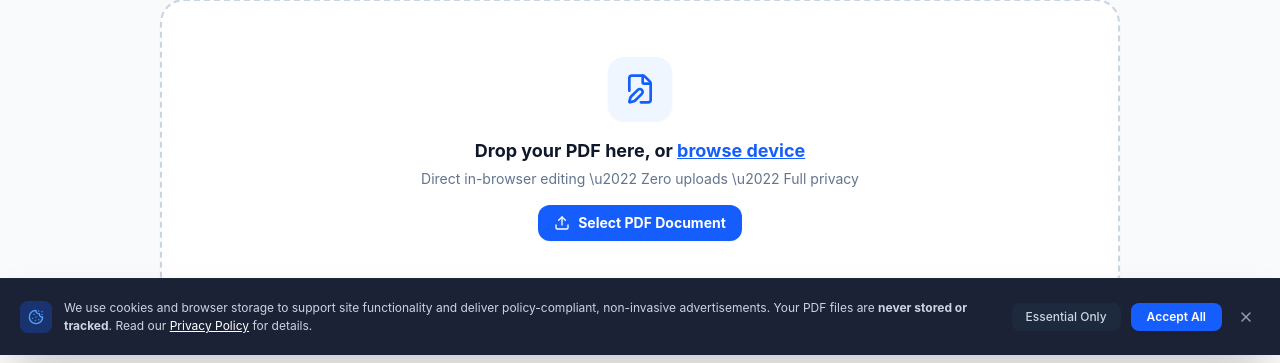
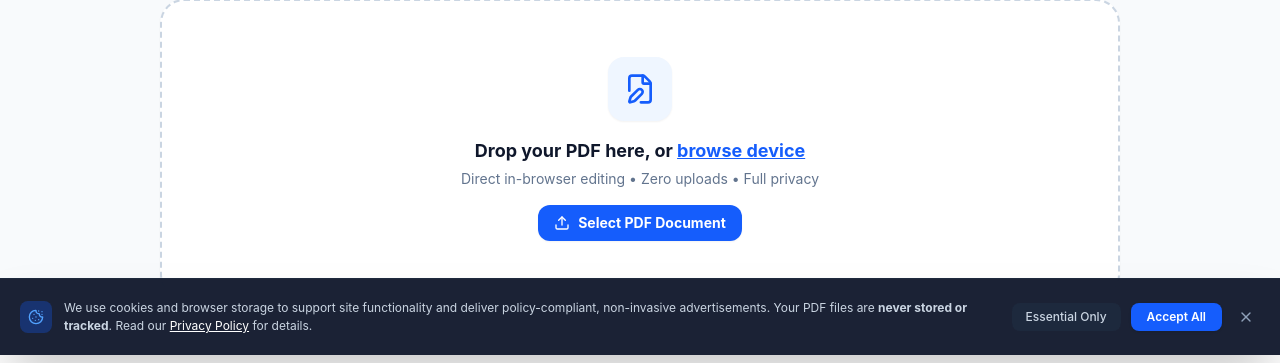
Before and after one commit to kailash494/nopaypdf, a PHP site: page /edit-pdf in a window 1280 px wide. Shown: the part 445-808 px from the top of the page. Run offline with PHP 8.4, Linux system fonts and the light colour scheme; some libraries are stand-ins or nearby versions.

Commit message:
fix(edit-pdf): fix bullet rendering, allow Cloudflare analytics in CSP, and clean comments

```diff
--- a/assets/js/tools/crop-pdf.js
+++ b/assets/js/tools/crop-pdf.js
@@ -138,7 +138,7 @@
                 marginsPt.left = 0;
 
                 docFilename.textContent = file.name;
-                docMeta.textContent = `${totalPages} page${totalPages === 1 ? '' : 's'} \u2022 ${PDFCore.formatBytes(file.size)}`;
+                docMeta.textContent = `${totalPages} page${totalPages === 1 ? '' : 's'} • ${PDFCore.formatBytes(file.size)}`;
                 cropTotalPageNum.textContent = String(totalPages);
                 cropCurrentPageNum.textContent = '1';
 
--- a/assets/js/tools/edit-pdf/main.js
+++ b/assets/js/tools/edit-pdf/main.js
@@ -191,7 +191,7 @@
 
             // Update UI headers
             if (docTitleEl) docTitleEl.textContent = fileName;
-            if (docMetaEl) docMetaEl.textContent = `${currentPdfProxy.numPages} pages \u2022 100% Client-Side`;
+            if (docMetaEl) docMetaEl.textContent = `${currentPdfProxy.numPages} pages • 100% Client-Side`;
             if (exportFilenameInput) {
                 const baseName = fileName.replace(/\.[^/.]+$/, '');
                 exportFilenameInput.value = `${baseName}-edited.pdf`;
--- a/assets/js/tools/edit-pdf/pdf-exporter.js
+++ b/assets/js/tools/edit-pdf/pdf-exporter.js
@@ -113,7 +113,7 @@
             const hasEdits = blocks.some(b => b.modified || b.deleted);
             if (!hasEdits) return;
 
-            // 1. Surgical Sejda-Style Content Stream Removal
+            // 1. Surgical Content Stream Removal
             let removedBlockIds = new Set();
             if (window.ContentStreamEditor && typeof window.ContentStreamEditor.removeEditedTextRuns === 'function') {
                 try {
--- a/assets/js/tools/edit-pdf/text-extractor.js
+++ b/assets/js/tools/edit-pdf/text-extractor.js
@@ -4,7 +4,7 @@
  * Exact operator-level fill color extraction from page.getOperatorList(),
  * mathematical vector background detection for headers/table rows,
  * pure white (#FFFFFF) vector page defaults (zero pixel sampling on white pages),
- * constituent rawRuns storage for Sejda-style content-stream removal,
+ * constituent rawRuns storage for surgical content-stream removal,
  * and high-DPI halo pixel sampling fallback for image backgrounds.
  *
  * 100% Client-Side. Permissive MIT / Apache 2.0 compatible.
--- a/assets/js/tools/grayscale-pdf.js
+++ b/assets/js/tools/grayscale-pdf.js
@@ -111,7 +111,7 @@
 
                 // Update UI Header
                 docFilename.textContent = file.name;
-                docMeta.textContent = `${totalPages} page${totalPages === 1 ? '' : 's'} \u2022 ${PDFCore.formatBytes(file.size)}`;
+                docMeta.textContent = `${totalPages} page${totalPages === 1 ? '' : 's'} • ${PDFCore.formatBytes(file.size)}`;
 
                 // Switch Panels
                 uploadPanel.classList.add('hidden');
--- a/assets/js/tools/ocr-pdf.js
+++ b/assets/js/tools/ocr-pdf.js
@@ -111,7 +111,7 @@
                 totalPages = loaded.numPages;
 
                 docFilename.textContent = file.name;
-                docMeta.textContent = `${totalPages} page${totalPages === 1 ? '' : 's'} \u2022 ${PDFCore.formatBytes(file.size)}`;
+                docMeta.textContent = `${totalPages} page${totalPages === 1 ? '' : 's'} • ${PDFCore.formatBytes(file.size)}`;
 
                 // Show speed advisory if document has many pages
                 if (totalPages > 15) {
--- a/assets/js/tools/sign-annotate-pdf.js
+++ b/assets/js/tools/sign-annotate-pdf.js
@@ -195,7 +195,7 @@
 
                 // Update UI Header
                 docFilename.textContent = file.name;
-                docMeta.textContent = `${totalPages} page${totalPages === 1 ? '' : 's'} \u2022 ${PDFCore.formatBytes(file.size)}`;
+                docMeta.textContent = `${totalPages} page${totalPages === 1 ? '' : 's'} • ${PDFCore.formatBytes(file.size)}`;
                 totalPageNumEl.textContent = String(totalPages);
                 currentPageNumEl.textContent = '1';
 
--- a/router.php
+++ b/router.php
@@ -11,7 +11,7 @@ header('X-Content-Type-Options: nosniff');
 header('X-Frame-Options: SAMEORIGIN');
 header('Referrer-Policy: strict-origin-when-cross-origin');
 header('Permissions-Policy: camera=(), microphone=(), geolocation=(), payment=(), usb=()');
-header("Content-Security-Policy: default-src 'self'; script-src 'self' 'unsafe-inline' 'wasm-unsafe-eval' https://unpkg.com https://cdnjs.cloudflare.com https://cdn.jsdelivr.net https://pagead2.googlesyndication.com https://fundingchoicesmessages.google.com; style-src 'self' 'unsafe-inline' https://fonts.googleapis.com; img-src 'self' data: blob: https:; font-src 'self' data: https://fonts.gstatic.com https://cdn.jsdelivr.net; worker-src 'self' blob: https://cdnjs.cloudflare.com https://cdn.jsdelivr.net; connect-src 'self' data: blob: https://unpkg.com https://cdnjs.cloudflare.com https://cdn.jsdelivr.net https://fonts.googleapis.com https://fonts.gstatic.com https://tessdata.projectnaptha.com https://pagead2.googlesyndication.com; frame-src 'self' https://googleads.g.doubleclick.net https://tpc.googlesyndication.com https://fundingchoicesmessages.google.com; object-src 'none'; base-uri 'self'; frame-ancestors 'self';");
+header("Content-Security-Policy: default-src 'self'; script-src 'self' 'unsafe-inline' 'wasm-unsafe-eval' https://unpkg.com https://cdnjs.cloudflare.com https://cdn.jsdelivr.net https://pagead2.googlesyndication.com https://fundingchoicesmessages.google.com https://static.cloudflareinsights.com; style-src 'self' 'unsafe-inline' https://fonts.googleapis.com; img-src 'self' data: blob: https:; font-src 'self' data: https://fonts.gstatic.com https://cdn.jsdelivr.net; worker-src 'self' blob: https://cdnjs.cloudflare.com https://cdn.jsdelivr.net; connect-src 'self' data: blob: https://unpkg.com https://cdnjs.cloudflare.com https://cdn.jsdelivr.net https://fonts.googleapis.com https://fonts.gstatic.com https://tessdata.projectnaptha.com https://pagead2.googlesyndication.com https://cloudflareinsights.com; frame-src 'self' https://googleads.g.doubleclick.net https://tpc.googlesyndication.com https://fundingchoicesmessages.google.com; object-src 'none'; base-uri 'self'; frame-ancestors 'self';");
 
 $uri = parse_url($_SERVER['REQUEST_URI'], PHP_URL_PATH) ?? '/';
 $uri = rawurldecode($uri);
--- a/scripts/build-static.php
+++ b/scripts/build-static.php
@@ -194,7 +194,7 @@ $headersContent = <<<'HEADERS'
   X-Frame-Options: SAMEORIGIN
   Referrer-Policy: strict-origin-when-cross-origin
   Permissions-Policy: camera=(), microphone=(), geolocation=(), payment=(), usb=()
-  Content-Security-Policy: default-src 'self'; script-src 'self' 'unsafe-inline' 'wasm-unsafe-eval' https://unpkg.com https://cdnjs.cloudflare.com https://cdn.jsdelivr.net https://pagead2.googlesyndication.com https://fundingchoicesmessages.google.com; style-src 'self' 'unsafe-inline' https://fonts.googleapis.com; img-src 'self' data: blob: https:; font-src 'self' data: https://fonts.gstatic.com https://cdn.jsdelivr.net; worker-src 'self' blob: https://cdnjs.cloudflare.com https://cdn.jsdelivr.net; connect-src 'self' data: blob: https://unpkg.com https://cdnjs.cloudflare.com https://cdn.jsdelivr.net https://fonts.googleapis.com https://fonts.gstatic.com https://tessdata.projectnaptha.com https://pagead2.googlesyndication.com; frame-src 'self' https://googleads.g.doubleclick.net https://tpc.googlesyndication.com https://fundingchoicesmessages.google.com; object-src 'none'; base-uri 'self'; frame-ancestors 'self';
+  Content-Security-Policy: default-src 'self'; script-src 'self' 'unsafe-inline' 'wasm-unsafe-eval' https://unpkg.com https://cdnjs.cloudflare.com https://cdn.jsdelivr.net https://pagead2.googlesyndication.com https://fundingchoicesmessages.google.com https://static.cloudflareinsights.com; style-src 'self' 'unsafe-inline' https://fonts.googleapis.com; img-src 'self' data: blob: https:; font-src 'self' data: https://fonts.gstatic.com https://cdn.jsdelivr.net; worker-src 'self' blob: https://cdnjs.cloudflare.com https://cdn.jsdelivr.net; connect-src 'self' data: blob: https://unpkg.com https://cdnjs.cloudflare.com https://cdn.jsdelivr.net https://fonts.googleapis.com https://fonts.gstatic.com https://tessdata.projectnaptha.com https://pagead2.googlesyndication.com https://cloudflareinsights.com; frame-src 'self' https://googleads.g.doubleclick.net https://tpc.googlesyndication.com https://fundingchoicesmessages.google.com; object-src 'none'; base-uri 'self'; frame-ancestors 'self';
 
 /*.wasm
   Content-Type: application/wasm
--- a/tools/edit-pdf.php
+++ b/tools/edit-pdf.php
@@ -118,7 +118,7 @@ require_once __DIR__ . '/../includes/header.php';
                             Drop your PDF here, or <span class="text-blue-600 underline">browse device</span>
                         </p>
                         <p class="text-xs sm:text-sm text-slate-500 mt-1">
-                            Direct in-browser editing \u2022 Zero uploads \u2022 Full privacy
+                            Direct in-browser editing &bull; Zero uploads &bull; Full privacy
                         </p>
                     </div>
                     <div class="inline-flex items-center gap-2 px-4 py-2 rounded-xl bg-blue-600 hover:bg-blue-700 text-white font-bold text-xs sm:text-sm shadow-xs transition-colors">
```
Also changed, not shown: .htaccess.
